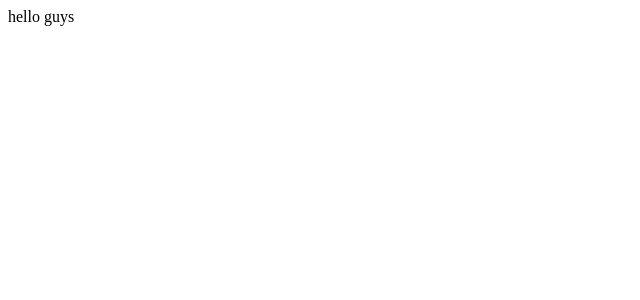
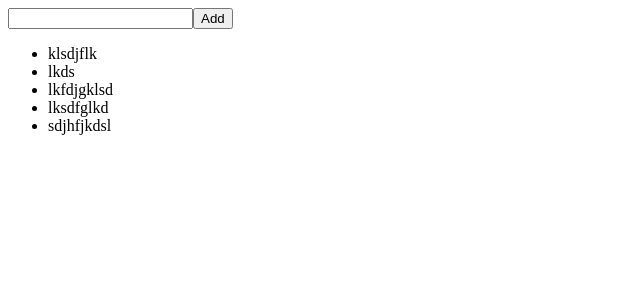
Before and after one commit to samarbekova-source/cars-project, a React (Create React App) app: page / in a window 1280 px wide. Shown: the top 300 px of the page, without its empty margins (0-640 px from the left). Built offline with nearby package versions, Linux system fonts and the light colour scheme; data requests are answered from the project's data file.

Commit message:
added carsList and AddCars

```diff
--- /dev/null
+++ b/db.json
@@ -0,0 +1,24 @@
+{
+  "cars": [
+    {
+      "task": "klsdjflk",
+      "id": 1
+    },
+    {
+      "task": "lkds",
+      "id": 2
+    },
+    {
+      "task": "lkfdjgklsd",
+      "id": 3
+    },
+    {
+      "task": "lksdfglkd",
+      "id": 4
+    },
+    {
+      "task": "sdjhfjkdsl",
+      "id": 5
+    }
+  ]
+}
--- a/src/App.js
+++ b/src/App.js
@@ -1,5 +1,14 @@
+import ContextProvider from "./contexts/contexts";
+import MainRoutes from "./MainRoutes";
+
 function App() {
-  return <div className="App">hello guys</div>;
+  return (
+    <div className="App">
+      <ContextProvider>
+        <MainRoutes />
+      </ContextProvider>
+    </div>
+  );
 }
 
 export default App;
--- /dev/null
+++ b/src/MainRoutes.js
@@ -0,0 +1,17 @@
+import React from "react";
+import { Routes, Route, BrowserRouter } from "react-router-dom";
+import AddCars from "./components/AddCars/AddCars";
+import Home from "./components/Home/Home";
+
+const MainRoutes = () => {
+  return (
+    <BrowserRouter>
+      <Routes>
+        <Route exact path="/" element={<Home />} />
+        <Route exact path="/add" element={<AddCars />} />
+      </Routes>
+    </BrowserRouter>
+  );
+};
+
+export default MainRoutes;
--- /dev/null
+++ b/src/components/AddCars/AddCars.jsx
@@ -0,0 +1,27 @@
+import React, { useContext, useState } from "react";
+import { contexts } from "../../contexts/contexts";
+
+const AddCars = () => {
+  const [inpValue, setInpValue] = useState("");
+  let { addCars } = useContext(contexts);
+  function handleClick() {
+    let newObj = {
+      task: inpValue,
+    };
+    addCars(newObj);
+    setInpValue("");
+  }
+
+  return (
+    <div>
+      <input
+        value={inpValue}
+        onChange={(e) => setInpValue(e.target.value)}
+        type="text"
+      />
+      <button onClick={handleClick}>Add</button>
+    </div>
+  );
+};
+
+export default AddCars;
--- /dev/null
+++ b/src/components/CarsList/CarsList.jsx
@@ -0,0 +1,26 @@
+import React, { useContext, useEffect } from "react";
+import { contexts } from "../../contexts/contexts";
+
+const CarsList = () => {
+  const { auto, getAutoData } = useContext(contexts);
+  useEffect(() => {
+    getAutoData();
+  }, []);
+
+  return (
+    <ul>
+      {auto.map((item) => (
+        <li key={item.id}>
+          {/* <input
+            type="checkbox"
+            checked={item.status}
+            onChange={() => changeStatus(item.id)}
+          /> */}
+          {item.task}
+        </li>
+      ))}
+    </ul>
+  );
+};
+
+export default CarsList;
--- /dev/null
+++ b/src/components/Home/Home.jsx
@@ -0,0 +1,14 @@
+import React from "react";
+import AddCars from "../AddCars/AddCars";
+import CarsList from "../CarsList/CarsList";
+
+const Home = () => {
+  return (
+    <div>
+      <AddCars />
+      <CarsList />
+    </div>
+  );
+};
+
+export default Home;
--- /dev/null
+++ b/src/contexts/contexts.jsx
@@ -0,0 +1,49 @@
+import React, { useReducer } from "react";
+import axios from "axios";
+
+export const contexts = React.createContext();
+
+const API = "http://localhost:8000/cars";
+
+const INIT_STATE = {
+  auto: [],
+};
+
+const reducer = (state = INIT_STATE, action) => {
+  switch (action.type) {
+    case "GET_AUTO_DATA":
+      return { ...state, auto: action.payload };
+    default:
+      return state;
+  }
+};
+
+const ContextProvider = ({ children }) => {
+  const [state, dispatch] = useReducer(reducer, INIT_STATE);
+
+  const getAutoData = async () => {
+    let { data } = await axios(API);
+    dispatch({
+      type: "GET_AUTO_DATA",
+      payload: data,
+    });
+  };
+  const addCars = async (newAuto) => {
+    await axios.post(API, newAuto);
+    getAutoData();
+  };
+
+  return (
+    <contexts.Provider
+      value={{
+        auto: state.auto,
+        getAutoData,
+        addCars,
+      }}
+    >
+      {children}
+    </contexts.Provider>
+  );
+};
+
+export default ContextProvider;
```
